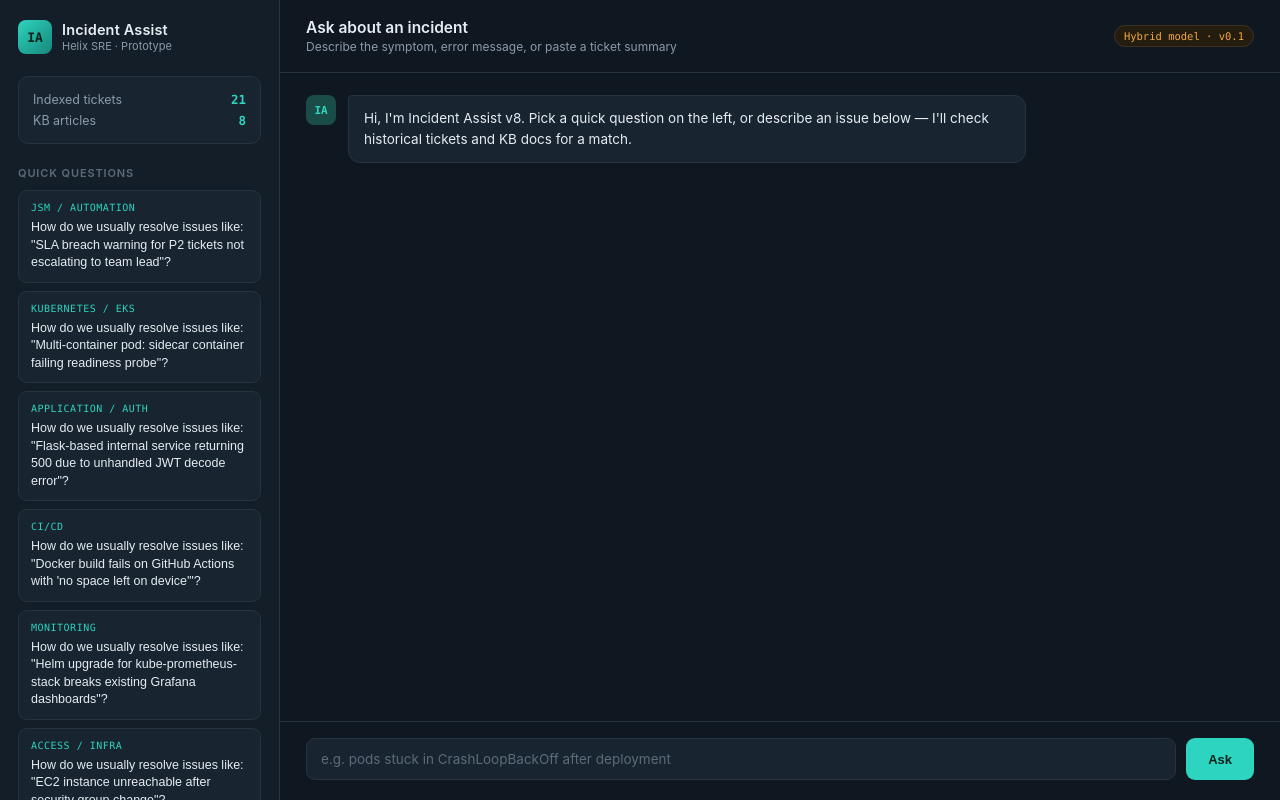
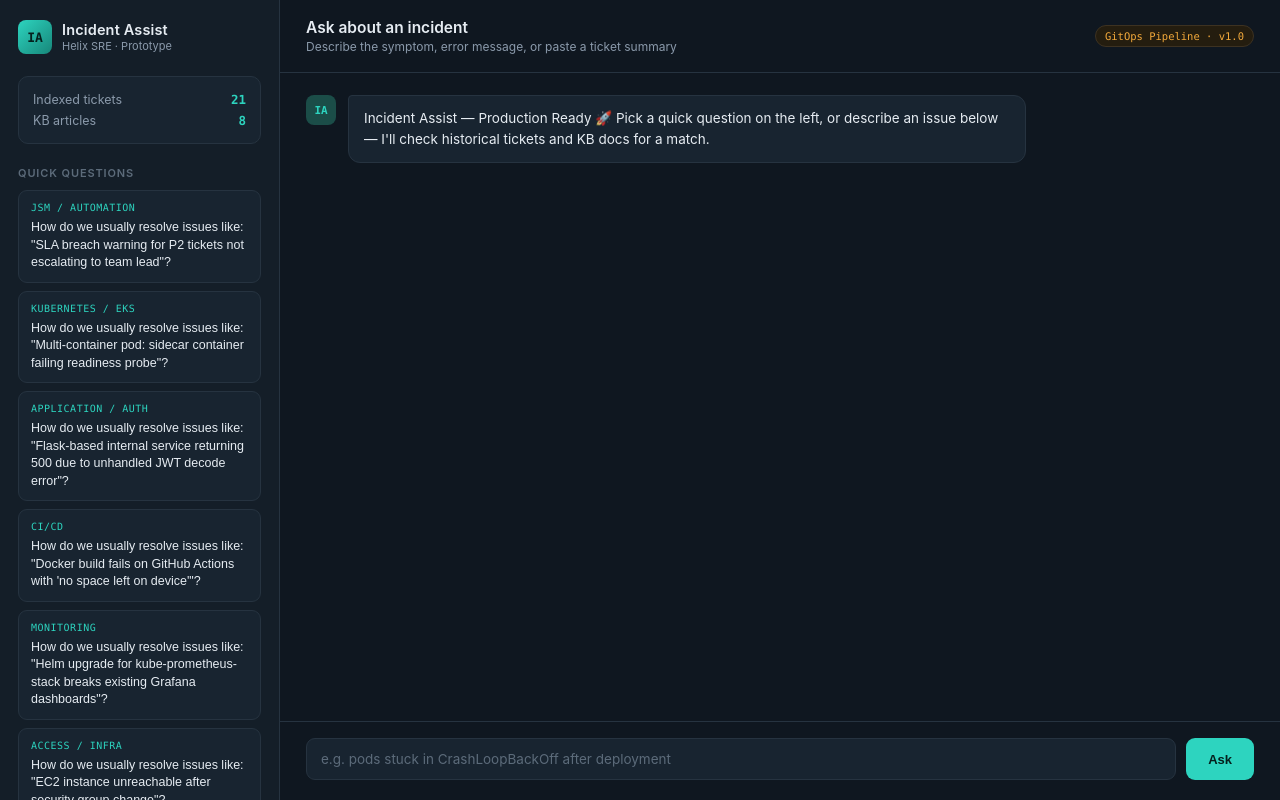
Before and after one commit to vinaykottour/incident-assist-chatbot, a Flask app: page / in a window 1280 px wide. Run offline with Flask 3, Linux system fonts and the light colour scheme.

Commit message:
Final end-to-end test - production ready v1.0

```diff
--- a/incident-chatbot/templates/index.html
+++ b/incident-chatbot/templates/index.html
@@ -42,14 +42,14 @@
         <div class="chat-title">Ask about an incident</div>
         <div class="chat-subtitle">Describe the symptom, error message, or paste a ticket summary</div>
       </div>
-      <div class="mode-badge">Hybrid model · v0.1</div>
+      <div class="mode-badge">GitOps Pipeline · v1.0</div>
     </div>
 
     <div class="messages" id="messages">
       <div class="msg msg-bot">
         <div class="msg-avatar bot">IA</div>
         <div class="msg-bubble">
-          Hi, I'm Incident Assist v8. Pick a quick question on the left, or describe an issue below — I'll check historical tickets and KB docs for a match.
+          Incident Assist — Production Ready 🚀 Pick a quick question on the left, or describe an issue below — I'll check historical tickets and KB docs for a match.
         </div>
       </div>
     </div>
```
